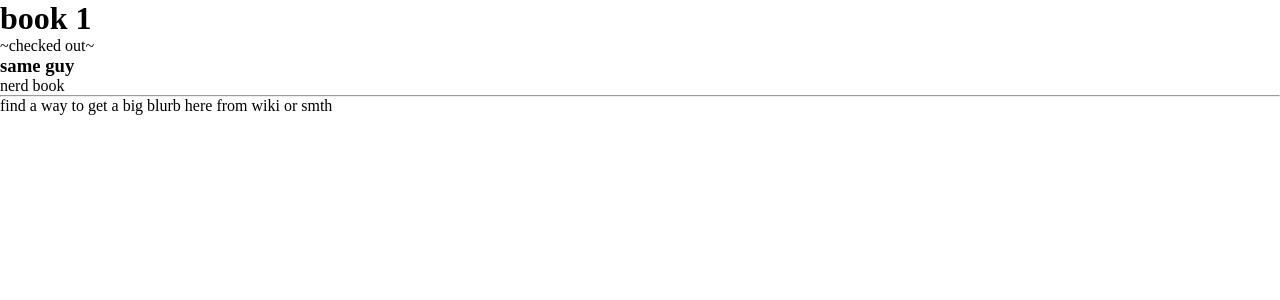
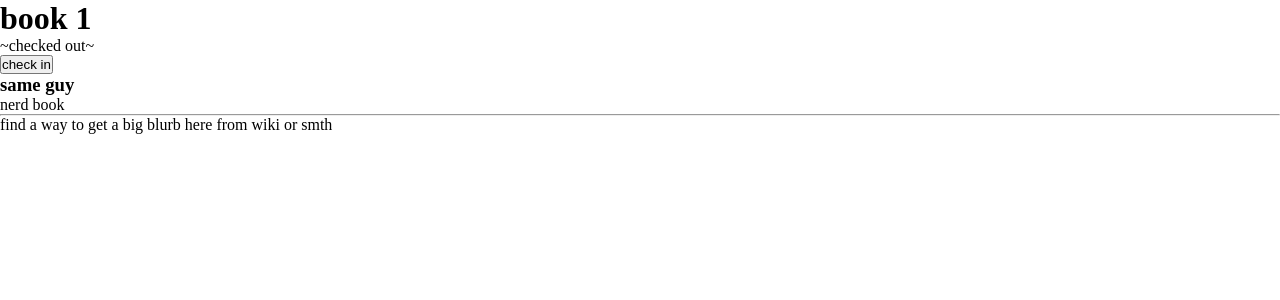
Before and after one commit to lookbehindyounow/library-hw-lab, a Flask app: page /books/1 in a window 1280 px wide. Shown: the part 36-336 px from the top of the page. Run offline with Flask 3, Linux system fonts and the light colour scheme.

Commit message:
can now check in & out books from book page

```diff
--- a/controllers/library_controller.py
+++ b/controllers/library_controller.py
@@ -5,22 +5,22 @@ events_blueprint=Blueprint("books",__name__)
 
 @events_blueprint.route('/')
 def index():
-    return render_template('index.jinja',title='Library',books=books)
+    return render_template('index.jinja',books=books)
 
 @events_blueprint.route('/books/<index>')
 def call_book(index):
-    return render_template('book.jinja',title=books[int(index)].title,book=books[int(index)])
+    return render_template('book.jinja',books=books,index=int(index))
 
 @events_blueprint.route('/form')
 def form(duplicate=False):
-    return render_template('form.jinja',title='Add Book',books=books,duplicate=duplicate)
+    return render_template('form.jinja',books=books,duplicate=duplicate)
 
 @events_blueprint.route('/books/<index>',methods=["POST"])
 def add_book(index):
     duplicate_index=[i for i in range(len(books)) if request.form["title"]==books[i].title and request.form["author"]==books[i].author]
     if len(duplicate_index)==0: # if the entry isn't already in the library
         books.append(Book(request.form["title"],request.form["author"],request.form["genre"],bool(request.form["checked"])))
-        return render_template('book.jinja',title=books[int(index)].title,book=books[int(index)])
+        return render_template('book.jinja',books=books,index=int(index))
     elif int(index)==len(books): # this will happen if a new form is submitted with a duplicate book
         return form(True)
     else:
@@ -30,3 +30,13 @@ def add_book(index):
 def remove_book(index):
     del books[int(index)]
     return redirect('/')
+
+@events_blueprint.route('/books/<index>/check_out',methods=["POST"])
+def check_out(index):
+    books[int(index)].check_out(True)
+    return redirect(f"/books/{index}")
+
+@events_blueprint.route('/books/<index>/check_in',methods=["POST"])
+def check_in(index):
+    books[int(index)].check_out(False)
+    return redirect(f"/books/{index}")
--- a/models/book.py
+++ b/models/book.py
@@ -5,3 +5,6 @@ class Book():
         self.author=author
         self.genre=genre
         self.checked_out=checked_out
+
+    def check_out(self,out):
+        self.checked_out=out
--- a/templates/base.jinja
+++ b/templates/base.jinja
@@ -4,7 +4,7 @@
     <meta charset="UTF-8">
     <meta name="viewport" content="width=device-width, initial-scale=1.0">
     <link rel="stylesheet" href="{{url_for('static', filename='stylesheet.css')}}">
-    <title>{{title}}</title>
+    <title>Library</title>
 </head>
 <body>
     <nav>
--- a/templates/book.jinja
+++ b/templates/book.jinja
@@ -1,9 +1,12 @@
 {%extends 'base.jinja'%}{%block content%}
-<h1>{{title}}</h1>
-{%if book.checked_out%}
-    <span>~checked out~</span> {#needs a way to change this variable from this page#}
+<h1>{{books[index].title}}</h1>
+{%if books[index].checked_out%}
+    <span>~checked out~</span>
+    <form action="/books/{{index}}/check_in" method="post"><input type="submit" value="check in"></form>
+{%else%}
+    <form action="/books/{{index}}/check_out" method="post"><input type="submit" value="check out"></form>
 {%endif%}
-<h3>{{book.author}}</h3>
-<p>{{book.genre}}</p><hr/>
+<h3>{{books[index].author}}</h3>
+<p>{{books[index].genre}}</p><hr/>
 <p>find a way to get a big blurb here from wiki or smth</p>
 {%endblock content%}
--- a/templates/form.jinja
+++ b/templates/form.jinja
@@ -1,5 +1,5 @@
 {%extends 'base.jinja'%}{%block content%}
-<h1>{{title}}</h1>
+<h1>Add Book</h1>
 <form action="/books/{{books|length}}" method="post">
     <label for="title">Title</label>
     <input type="text" name="title" id="title"><br/>
--- a/templates/index.jinja
+++ b/templates/index.jinja
@@ -1,5 +1,5 @@
 {%extends 'base.jinja'%}{%block content%}
-<h1>{{title}}</h1>
+<h1>Library</h1>
 <ul>
   {%for book in books%}
     <li>
```
Also changed, not shown: tests/book_test.py (+6 -0 lines).
